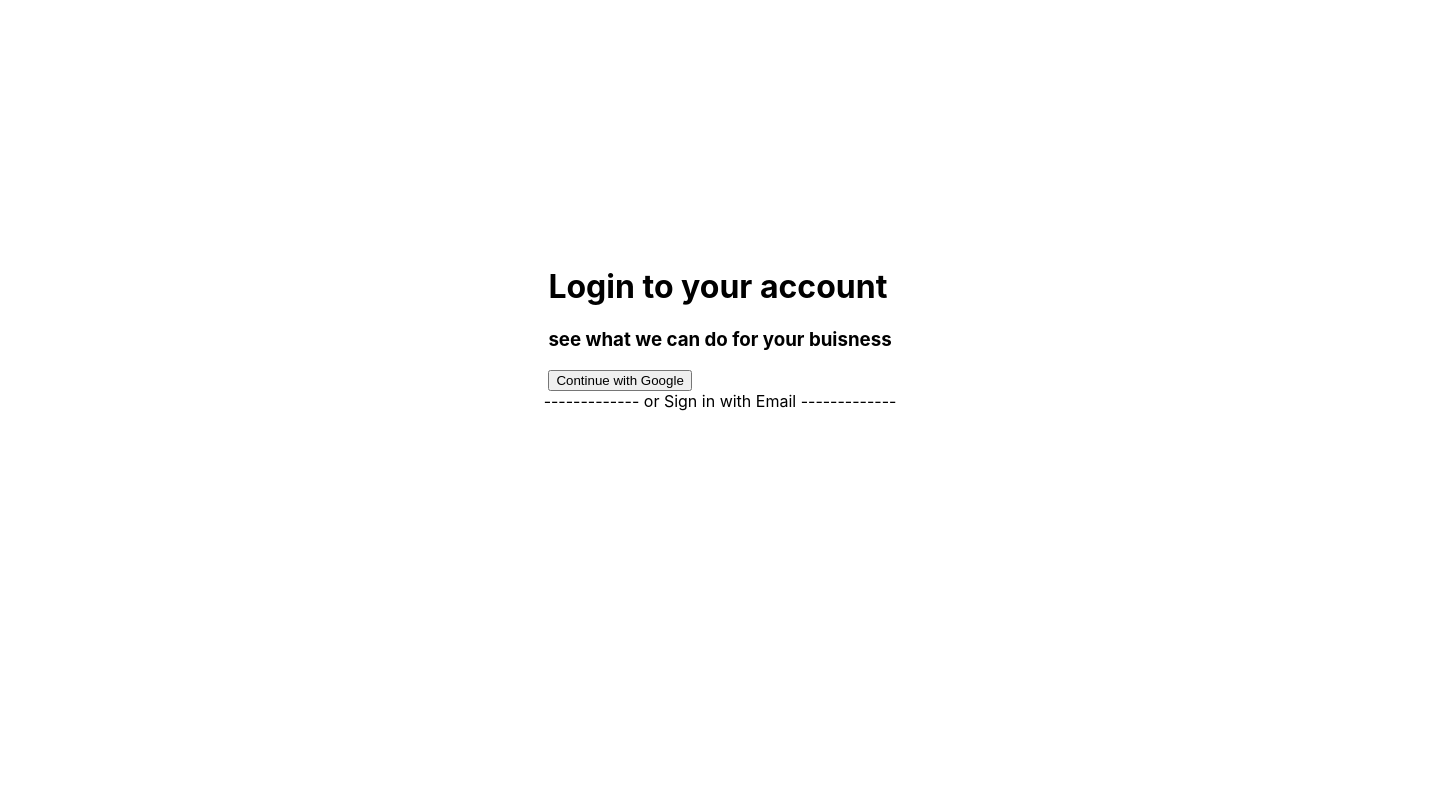
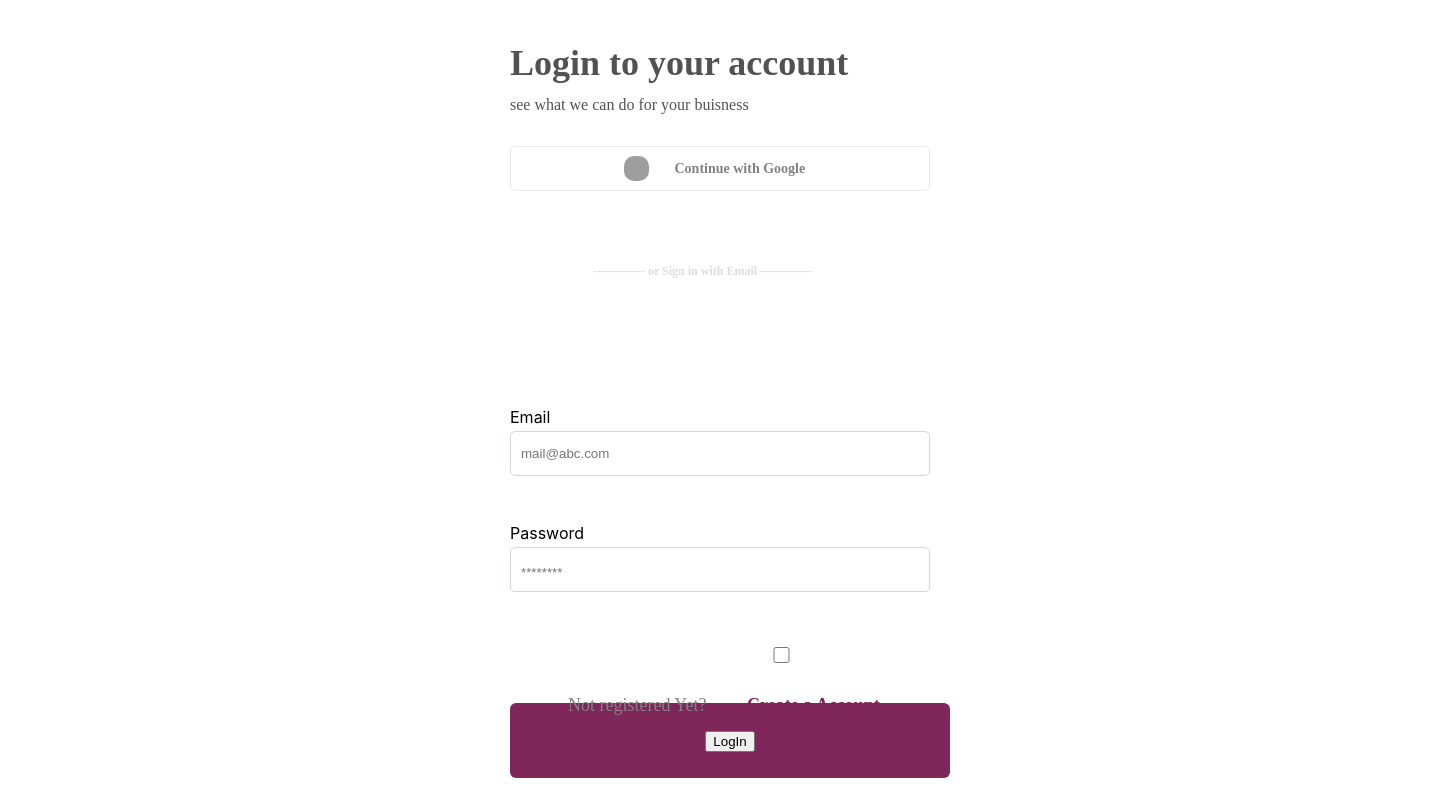
Before and after one commit to dwiyual/Login-page, a React (Create React App) app in the folder login/my-app/: page / in a window 1280 px wide. Shown: the part 224-1024 px from the top of the page, 1440 px wide, since content can reach past the window. Before the commit the page ends 805 px from the top, so only its background shows below. Built offline with nearby package versions, Linux system fonts and the light colour scheme; grey boxes are pictures that could not be loaded.

Commit message:
created login site template from figma file need to work on css

```diff
--- a/login/my-app/src/App.js
+++ b/login/my-app/src/App.js
@@ -1,4 +1,3 @@
-import logo from './logo.svg';
 import './App.css';
 import Login from './component';
 
--- a/login/my-app/src/component.js
+++ b/login/my-app/src/component.js
@@ -2,25 +2,59 @@ import React from "react";
 import "./index.css";
 
 class Login extends React.Component {
-    constructor(){
+    constructor() {
         super();
         this.state = {
             headerMessage: "Login to your account",
             h3Message: "see what we can do for your buisness",
         };
     }
-    render(){
-        return <div className="frame14">
-                    <div className="frame13">
-                        <h1 >{this.state.headerMessage}</h1>
-                        <h3 className="login-h3">{this.state.h3Message}</h3>
-                    <div className="google-button">
-                        <button >Continue with Google</button>
+    render() {
+        return <div className="wrapper">
+        <div className="logo">
+            <img alt=""></img>
+        </div>
+        <div className="frame14">
+            <div className="frame13">
+                <div className="frame2">
+                    <h1 className="login-h1">{this.state.headerMessage}</h1>
+                    <h3 className="login-h2">{this.state.h3Message}</h3>
+                </div>
+                <div className="frame1">
+                    <img className="img2" src="./src/images/google.png" alt=""></img>
+                    <span className="google-text" >Continue with Google</span>
+                </div>
+            </div>
+            <div className="span-border">
+                <span>------------- or Sign in with Email ------------- </span>
+            </div>
+            <div className="frame12">
+                <form className="frame11">
+                    <label className="frame5">
+                        Email
+                        <input className="frame3" placeholder="mail@abc.com"></input>
+                    </label>
+                    <label className="frame9">
+                        Password
+                        <input className="frame4" placeholder="********"></input>
+                    </label>
+                    <label htmlFor="checkbox" className="frame8">
+                        <input className="checkbox" type= "checkbox" id="checkbox" placeholder="Remember Me"></input>
+                    </label>
+                    <p className="forgotpassword">Forgot Password?</p>
+                    <div className="frame7">
+                        <button className="login">LogIn</button>
                     </div>
-                    </div>
-                    <div><span>------------- or Sign in with Email ------------- </span></div>
+                </form>
+            </div>
+        </div>
+            <div className="frame10">
+                <p className="not-registered">Not registered Yet?</p>
+                <p className="create-account">Create a Account</p>
+            </div>
+        </div>
 
-             </div>
+
 
 
     }
--- a/login/my-app/src/index.css
+++ b/login/my-app/src/index.css
@@ -12,17 +12,432 @@ code {
     monospace;
 }
 
+.logo {
+position: absolute;
+width: 72px;
+height: 72px;
+left: 292px;
+top: 155px;
+
+}
+
+.wrapper {
+display: flex;
+flex-direction: column;
+position: relative;
+width: 1440px;
+height: 1024px;
+
+background: #FFFFFF;
+}
+
 .frame14 {
-  display: flex;
+display: flex;
 flex-direction: column;
 justify-content: center;
 align-items: center;
 padding: 0px;
-
 position: absolute;
 width: 420px;
 height: 505px;
 left: 510px;
 top: 300px;
+}
+
+.frame13{
+display: flex;
+flex-direction: column;
+align-items: flex-start;
+padding: 0px;
+position: static;
+width: 420px;
+height: 151px;
+left: 0px;
+top: 0px;
+flex: none;
+order: 0;
+flex-grow: 0;
+margin: 36px 0px;
+}
+
+.frame1{
+  display: flex;
+  flex-direction: row;
+  justify-content: center;
+  align-items: center;
+  padding: 10px;
+  position: static;
+  width: 420px;
+  height: 45px;
+  left: 0px;
+  top: 106px;
+  border: 1px solid #E8E8E8;
+  box-sizing: border-box;
+  border-radius: 5px;
+  flex: none;
+  order: 1;
+  flex-grow: 0;
+  margin: 32px 0px;
 
 }
+
+.frame2{
+  display: flex;
+flex-direction: column;
+justify-content: center;
+align-items: flex-start;
+padding: 0px;
+position: static;
+width: 367px;
+height: 74px;
+left: 0px;
+top: 0px;
+}
+
+.login-h1{
+  position: static;
+width: 367px;
+height: 49px;
+left: 0px;
+top: 0px;
+font-family: Nunito Sans;
+font-style: normal;
+font-weight: bold;
+font-size: 36px;
+line-height: 49px;
+color: #525252;
+flex: none;
+order: 0;
+flex-grow: 0;
+margin: 3px 0px;
+}
+
+.login-h2 {
+  position: static;
+width: 289px;
+height: 22px;
+left: 0px;
+top: 52px;
+font-family: Nunito Sans;
+font-style: normal;
+font-weight: normal;
+font-size: 16px;
+line-height: 22px;
+color: #525252;
+flex: none;
+order: 1;
+flex-grow: 0;
+margin: 3px 0px;
+}
+
+.img2 {
+  position: static;
+width: 25px;
+height: 25px;
+left: 120px;
+top: 10px;
+
+background: url(./images/google.png);
+border-radius: 10px;
+
+/* Inside auto layout */
+
+flex: none;
+order: 0;
+flex-grow: 0;
+margin: 0px 13px;
+}
+
+.google-text {
+  position: static;
+width: 142px;
+height: 19px;
+left: 158px;
+top: 13px;
+
+font-family: Nunito Sans;
+font-style: normal;
+font-weight: bold;
+font-size: 14px;
+line-height: 19px;
+
+
+/* Gray 3 */
+
+color: #828282;
+
+
+/* Inside auto layout */
+
+flex: none;
+order: 1;
+flex-grow: 0;
+margin: 0px 13px
+}
+
+.span-border {
+  position: static;
+width: 254px;
+height: 16px;
+left: 83px;
+top: 187px;
+
+font-family: Nunito Sans;
+font-style: normal;
+font-weight: 600;
+font-size: 12px;
+line-height: 16px;
+
+color: #DDDDDD;
+
+
+flex: none;
+order: 1;
+flex-grow: 0;
+margin: 36px 0px;
+
+}
+
+.frame12 {
+  display: flex;
+flex-direction: column;
+align-items: flex-start;
+padding: 0px;
+position: static;
+width: 420px;
+height: 266px;
+left: 0px;
+top: 239px;
+flex: none;
+order: 2;
+flex-grow: 0;
+margin: 36px 0px;
+}
+
+.frame11 {
+  display: flex;
+flex-direction: column;
+align-items: flex-start;
+padding: 0px;
+position: static;
+width: 420px;
+height: 184px;
+left: 0px;
+top: 0px;
+flex: none;
+order: 0;
+flex-grow: 0;
+margin: 32px 0px;
+
+}
+
+.frame5 {
+  display: flex;
+flex-direction: column;
+align-items: flex-start;
+padding: 0px;
+position: static;
+width: 420px;
+height: 68px;
+left: 0px;
+top: 0px;
+flex: none;
+order: 0;
+flex-grow: 0;
+margin: 24px 0px;
+}
+
+.frame9 {
+  display: flex;
+flex-direction: column;
+align-items: flex-start;
+padding: 0px;
+position: static;
+width: 420px;
+height: 92px;
+left: 0px;
+top: 92px;
+flex: none;
+order: 1;
+flex-grow: 0;
+margin: 24px 0px;
+}
+
+.frame3 {
+display: flex;
+flex-direction: row;
+align-items: center;
+padding: 13px 10px;
+position: static;
+width: 420px;
+height: 45px;
+left: 0px;
+top: 23px;
+border: 1px solid #DED2D9;
+box-sizing: border-box;
+border-radius: 5px;
+flex: none;
+order: 1;
+flex-grow: 0;
+margin: 4px 0px;
+}
+
+.frame4 {
+  display: flex;
+flex-direction: row;
+align-items: center;
+padding: 18px 10px 13px;
+position: static;
+width: 420px;
+height: 45px;
+left: 0px;
+top: 23px;
+border: 1px solid #DED2D9;
+box-sizing: border-box;
+border-radius: 5px;
+flex: none;
+order: 1;
+flex-grow: 0;
+margin: 4px 0px;
+}
+
+.frame8 {
+display: flex;
+flex-direction: row;
+align-items: flex-start;
+padding: 0px;
+position: static;
+width: 420px;
+height: 16px;
+left: 0px;
+top: 76px;
+flex: none;
+order: 1;
+flex-grow: 0;
+margin: 8px 0px;
+}
+
+.checkbox {
+  display: flex;
+  flex-direction: row;
+  justify-content: center;
+  align-items: center;
+  padding: 0px;
+  position: static;
+  width: 99px;
+  height: 16px;
+  left: 0px;
+  top: 0px;
+  flex: none;
+  order: 0;
+  flex-grow: 0;
+  margin: 0px 222px;
+}
+
+.forgotpassword {
+  position: static;
+  display: none;
+  height: 16px;
+  left: 321px;
+  right: -321px;
+  top: calc(50% - 16px/2);
+  font-family: Nunito Sans;
+  font-style: normal;
+  font-weight: 600;
+  font-size: 12px;
+  line-height: 16px;
+  color: #7F265B;
+  flex: none;
+  order: 1;
+  flex-grow: 0;
+  margin: 0px 222px;
+}
+
+.frame7{
+  display: flex;
+  flex-direction: row;
+  justify-content: center;
+  align-items: center;
+  padding: 13px 10px 12px;
+
+  position: static;
+  width: 420px;
+  height: 50px;
+  left: 0px;
+  top: 216px;
+  background: #7F265B;
+  border-radius: 6px;
+  flex: none;
+  order: 1;
+  flex-grow: 0;
+  margin: 32px 0px;
+}
+
+.Login {
+  position: static;
+width: 48px;
+height: 25px;
+left: 186px;
+top: 13px;
+font-family: Nunito Sans;
+font-style: normal;
+font-weight: 800;
+font-size: 18px;
+line-height: 25px;
+color: #FFFFFF;
+flex: none;
+order: 0;
+flex-grow: 0;
+margin: 0px 13px;
+}
+
+.frame10 {
+  display: flex;
+  flex-direction: row;
+  justify-content: center;
+  align-items: center;
+  padding: 0px;
+  position: absolute;
+  width: 317px;
+  height: 25px;
+  left: 573px;
+  top: 917px;
+
+}
+
+.not-registered {
+  position: static;
+  width: 159px;
+  height: 25px;
+  left: 0px;
+  top: 0px;
+
+  font-family: Nunito Sans;
+  font-style: normal;
+  font-weight: normal;
+  font-size: 18px;
+  line-height: 25px;
+  color: #828282;
+  flex: none;
+  order: 0;
+  flex-grow: 0;
+  margin: 0px 10px;
+}
+
+.create-account {
+  position: static;
+  width: 148px;
+  height: 25px;
+  left: 169px;
+  top: 0px;
+  font-family: Nunito Sans;
+  font-style: normal;
+  font-weight: 600;
+  font-size: 18px;
+  line-height: 25px;
+  color: #7F265B;
+  flex: none;
+  order: 1;
+  flex-grow: 0;
+  margin: 0px 10px
+}
```
Also changed, not shown: login/my-app/src/images/google.png (added), login/my-app/src/logo.svg (deleted).
